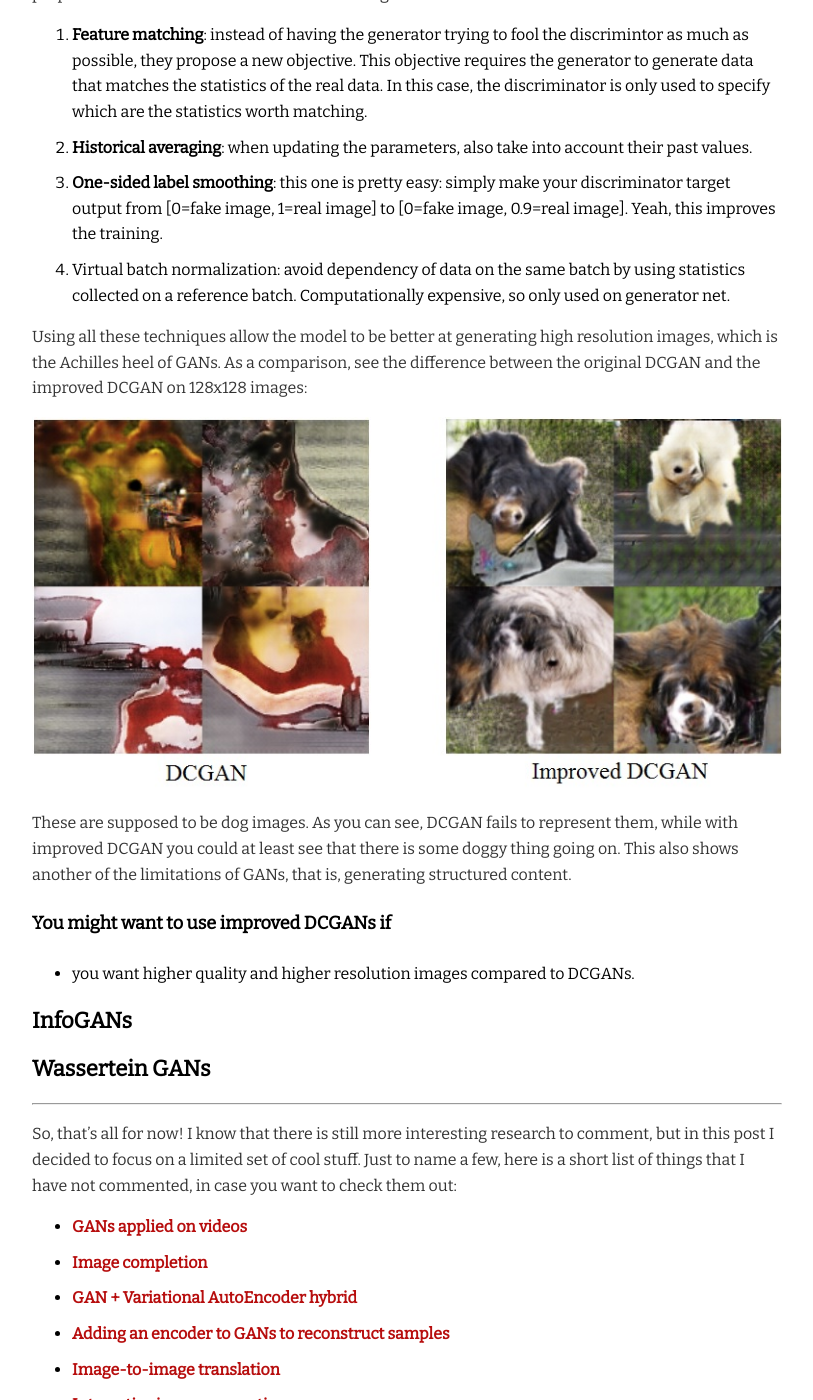
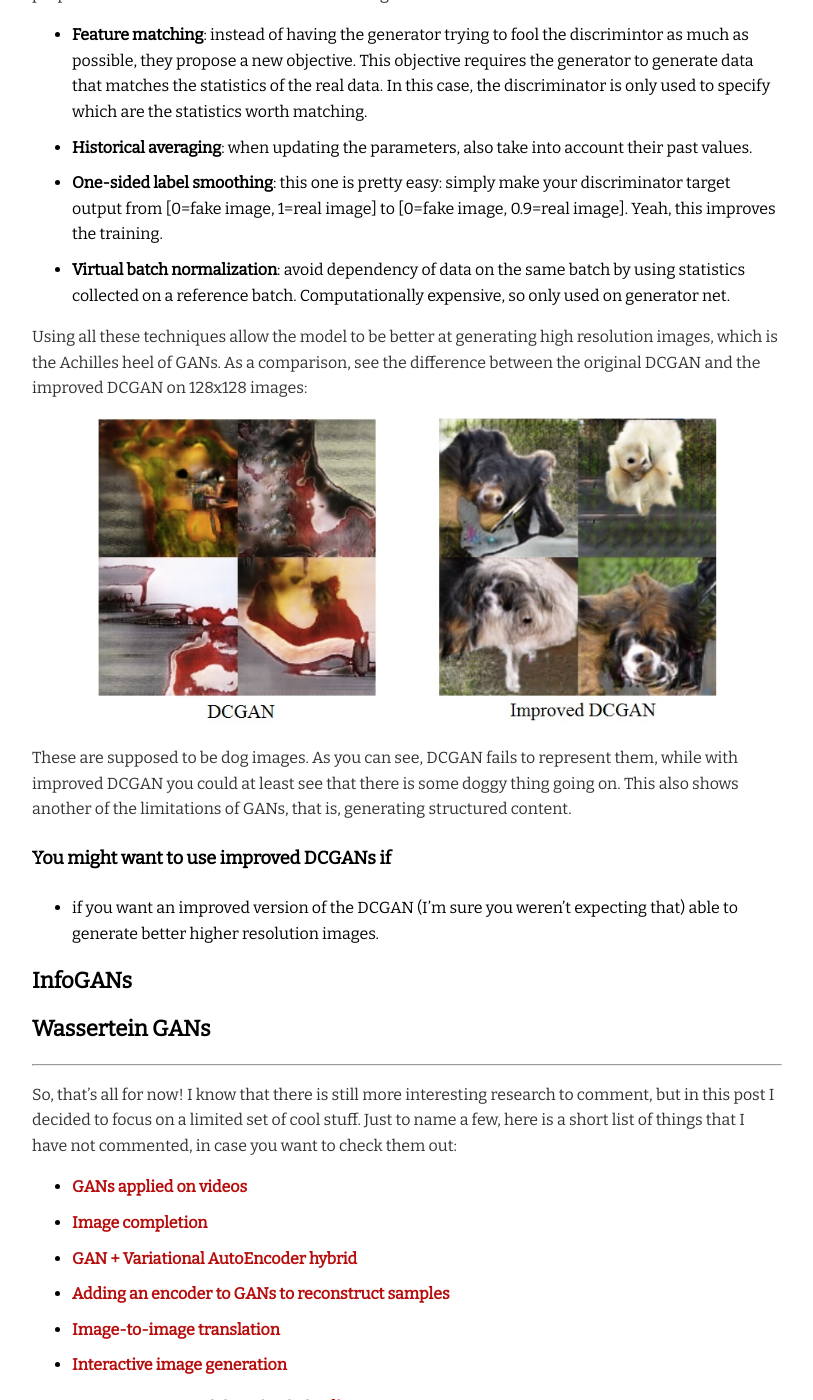
Before and after one commit to Guim3/guim3.github.io, a Jekyll site: the page built from _posts/2017-03-20-Fantastic-GANs-and-where-to-find-them.md, in a window 1280 px wide and 1400 px high, scrolled down 6710 px. Shown: the whole window, without its empty margins (233-1046 px from the left). Built offline with Jekyll 4.4.1, drawn with Linux system fonts in a browser that asks for light colours; comment, search, counter and statistics services are not loaded.

Commit message:
Fix minor things

```diff
--- a/_posts/2017-03-20-Fantastic-GANs-and-where-to-find-them.md
+++ b/_posts/2017-03-20-Fantastic-GANs-and-where-to-find-them.md
@@ -134,19 +134,19 @@ There are lots of interesting articles on the subject. Among them, I highlight t
 
 One of the main problems related to GANs is their convergence. It is not guaranteed and despite the refinement over the architecture, the training can be quite unstable. In this paper, the authors propose different enhancements on the training of GANs. Here are some of them:
 
-1. **Feature matching**: instead of having the generator trying to fool the discrimintor as much as possible, they propose a new objective. This objective requires the generator to generate data that matches the statistics of the real data. In this case, the discriminator is only used to specify which are the statistics worth matching.
-2. **Historical averaging**: when updating the parameters, also take into account their past values.
-3. **One-sided label smoothing**: this one is pretty easy: simply make your discriminator target output from [0=fake image, 1=real image] to [0=fake image, 0.9=real image]. Yeah, this improves the training.
-4. Virtual batch normalization: avoid dependency of data on the same batch by using statistics collected on a reference batch. Computationally expensive, so only used on generator net.
+* **Feature matching**: instead of having the generator trying to fool the discrimintor as much as possible, they propose a new objective. This objective requires the generator to generate data that matches the statistics of the real data. In this case, the discriminator is only used to specify which are the statistics worth matching.
+* **Historical averaging**: when updating the parameters, also take into account their past values.
+* **One-sided label smoothing**: this one is pretty easy: simply make your discriminator target output from [0=fake image, 1=real image] to [0=fake image, 0.9=real image]. Yeah, this improves the training.
+* **Virtual batch normalization**: avoid dependency of data on the same batch by using statistics collected on a reference batch. Computationally expensive, so only used on generator net.
 
 Using all these techniques allow the model to be better at generating high resolution images, which is the Achilles heel of GANs. As a comparison, see the difference between the original DCGAN and the improved DCGAN on 128x128 images:
 
-![DCGAN vs improved DCGAN]({{site.baseurl}}/files/blog/Fantastic-GANs-and-where-to-find-them/improved_DCGAN_comparison.jpg){: :height="auto" width="780px" .center-image }
+![DCGAN vs improved DCGAN]({{site.baseurl}}/files/blog/Fantastic-GANs-and-where-to-find-them/improved_DCGAN_comparison.jpg){: :height="auto" width="620px" .center-image }
 
 These are supposed to be dog images. As you can see, DCGAN fails to represent them, while with improved DCGAN you could at least see that there is some doggy thing going on. This also shows another of the limitations of GANs, that is, generating structured content.
 
 #### You might want to use improved DCGANs if
-* you want higher quality and higher resolution images compared to DCGANs.
+* if you want an improved version of the DCGAN (I'm sure you weren't expecting that) able to generate better higher resolution images.
 
 ### <a name="infogans"></a> InfoGANs
 
```
